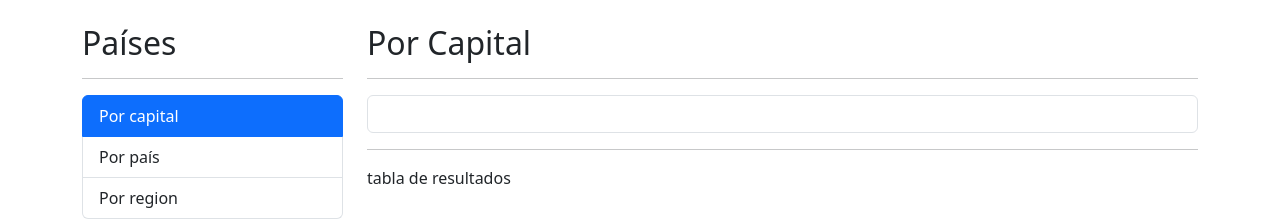
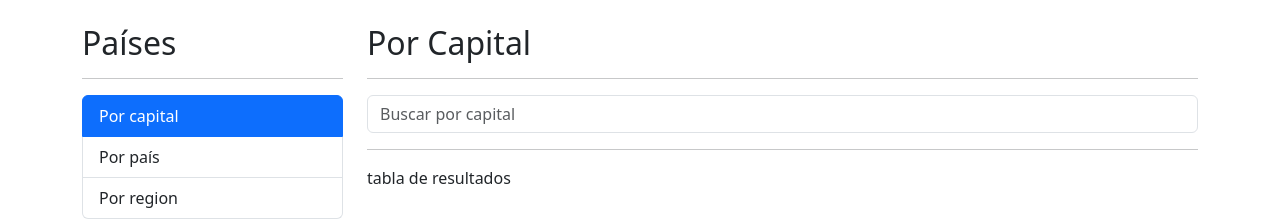
Before and after one commit to Mushachi/04-contryApp, an Angular app: page /countries/by-capital in a window 1280 px wide. Shown: the top 220 px of the page. Built offline with nearby package versions, Linux system fonts and the light colour scheme.

Commit message:
Funcionamiento del SearchBox

```diff
--- a/src/app/countries/pages/by-capital-page/by-capital-page.component.html
+++ b/src/app/countries/pages/by-capital-page/by-capital-page.component.html
@@ -4,7 +4,9 @@
 <div class="row">
   <div class="col">
     <!-- SearchBox -->
-    <shared-search-box placeholder="Buscar por capital"></shared-search-box>
+    <shared-search-box
+      (onValue)="searchByCapital($event)"
+      placeholder="Buscar por capital"></shared-search-box>
   </div>
 </div>
 
--- a/src/app/countries/pages/by-capital-page/by-capital-page.component.ts
+++ b/src/app/countries/pages/by-capital-page/by-capital-page.component.ts
@@ -1,10 +1,15 @@
 import { Component } from '@angular/core';
 
 @Component({
-  selector: 'app-by-capital-page',
+  selector: 'countries-by-capital-page',
   templateUrl: './by-capital-page.component.html',
   styles: ``
 })
 export class ByCapitalPageComponent {
 
+  searchByCapital( term: string ): void{
+    console.log('Desde byCapitalPage');
+    console.log({ term });
+  }
+
 }
--- a/src/app/countries/pages/country-page/country-page.component.ts
+++ b/src/app/countries/pages/country-page/country-page.component.ts
@@ -1,7 +1,7 @@
 import { Component } from '@angular/core';
 
 @Component({
-  selector: 'app-country-page',
+  selector: 'countries-country-page',
   templateUrl: './country-page.component.html',
   styles: ``
 })
--- a/src/app/shared/components/search-box/search-box.component.html
+++ b/src/app/shared/components/search-box/search-box.component.html
@@ -1,5 +1,7 @@
 <input
   type="text"
-  [placeholder]=""
   class="form-control"
+  [placeholder]="placeholder"
+  (keyup.enter)="emitValue( txtInput.value )"
+  #txtInput
 >
--- a/src/app/shared/components/search-box/search-box.component.ts
+++ b/src/app/shared/components/search-box/search-box.component.ts
@@ -1,4 +1,4 @@
-import { Component, Input } from '@angular/core';
+import { Component, EventEmitter, Input, Output } from '@angular/core';
 
 @Component({
   selector: 'shared-search-box',
@@ -10,4 +10,11 @@ export class SearchBoxComponent {
   @Input()
   public placeholder: string = '';
 
+  @Output()
+  public onValue = new EventEmitter<string>();
+
+  emitValue( value: string ):void {
+    this.onValue.emit( value );
+  }
+
 }
```
